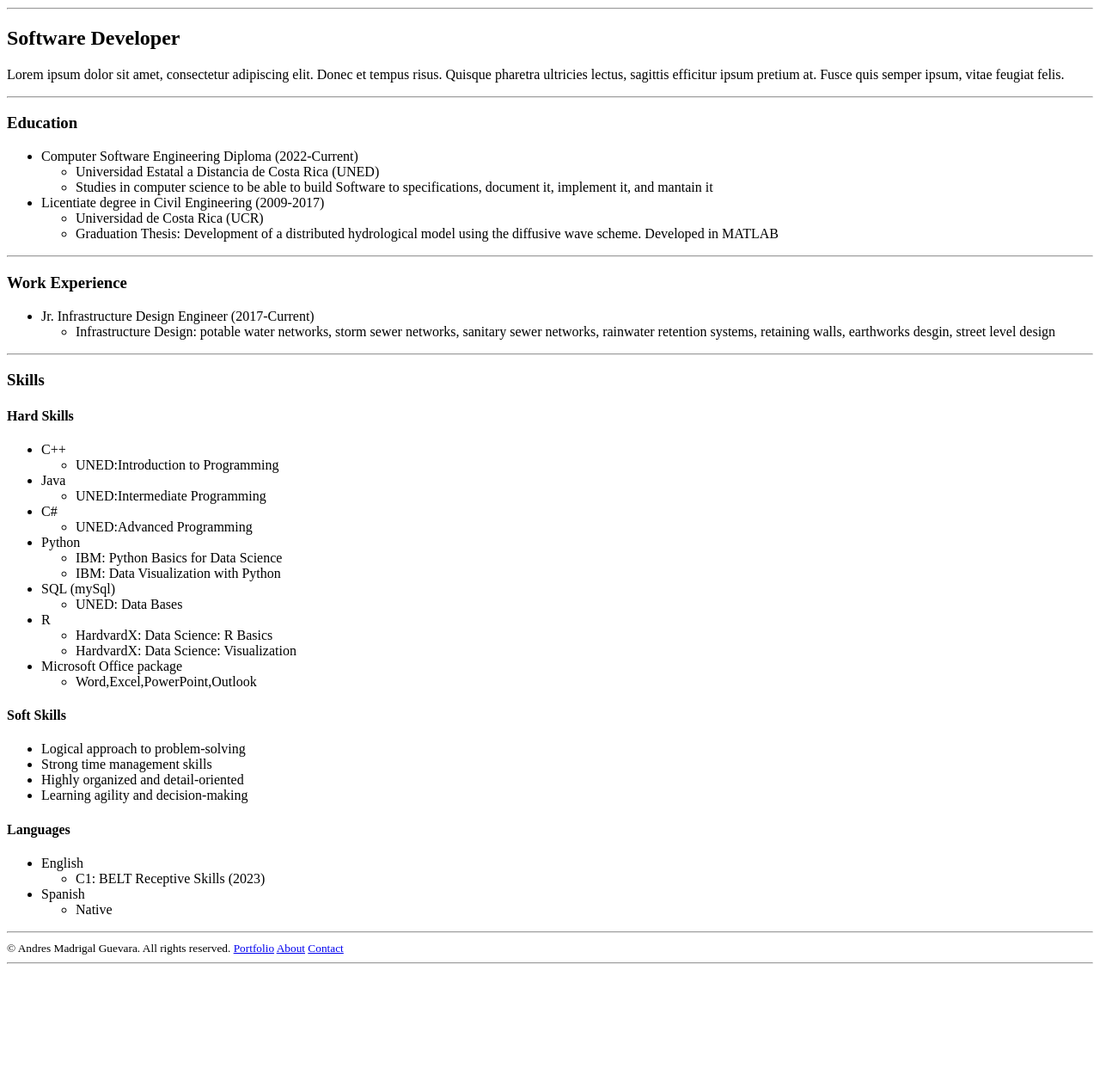
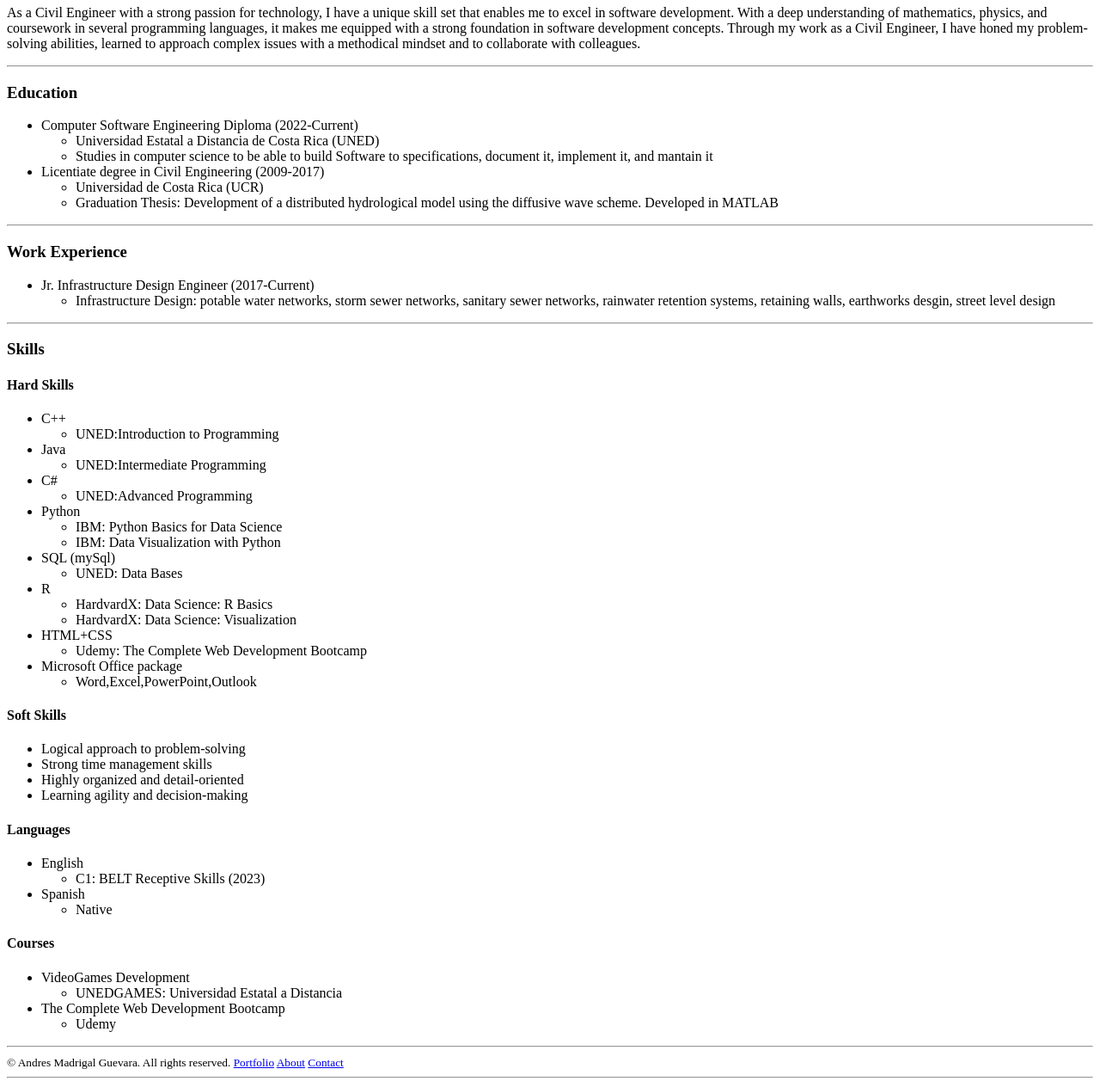
Before and after one commit to andresm90/HTML-RESUME, a plain HTML site: page index.html in a window 1280 px wide. Shown: the part 263-1520 px from the top of the page at 86% size. Before the commit the page ends 1392 px from the top, so only its background shows below. Drawn offline with Linux system fonts and the light colour scheme.

Commit message:
Add div sections and courses info

```diff
--- a/index.html
+++ b/index.html
@@ -6,13 +6,15 @@
     <title>Andrés Resume</title>
 </head>
 <body>
-    <h1>Andrés Madrigal</h1>
     <img src="./assets/images/AM LOGO 2.PNG" height="180"/>
     <hr />
+    <div>
         <h2>Software Developer</h2>
-
-    <p>Lorem ipsum dolor sit amet, consectetur adipiscing elit. Donec et tempus risus. Quisque pharetra ultricies lectus, sagittis efficitur ipsum pretium at. Fusce quis semper ipsum, vitae feugiat felis.</p>
+        <p>As a Civil Engineer with a strong passion for technology, I have a unique skill set that enables me to excel in software development. With a deep understanding of mathematics, physics, and coursework in several programming languages, it makes me equipped with a strong foundation in software development concepts. Through my work as a Civil Engineer, I have honed my problem-solving abilities, learned to approach complex issues with a methodical mindset and to collaborate with colleagues.</p>
+    </div>
     <hr />
+    <!--Education-->
+    <div>
         <h3>Education</h3>
         <ul>
             <li>Computer Software Engineering Diploma (2022-Current)
@@ -28,7 +30,11 @@
                 </ul>
             </li>
         </ul>
+    </div>
+    <!--END Education-->
     <hr />
+    <!--Work Experience-->
+    <div>
         <h3>Work Experience</h3>
         <ul>
             <li>Jr. Infrastructure Design Engineer (2017-Current)
@@ -37,6 +43,8 @@
                 </ul>
             </li>
         </ul>
+    </div>
+    <!--END Work Experience-->
     <hr />
 
     <h3>Skills</h3>
@@ -74,6 +82,12 @@
                 <ul>
                     <li>HardvardX: Data Science: R Basics</li>
                     <li>HardvardX: Data Science: Visualization</li>
+                </ul>
+            </li>
+            <li>
+                HTML+CSS
+                <ul>
+                    <li>Udemy: The Complete Web Development Bootcamp</li>
                 </ul>
             </li>
             <li>Microsoft Office package
@@ -114,6 +128,22 @@
         </ul>
     </div>
     <!--#end Soft Skills -->
+    <!--Languages -->
+    <div>
+        <h4>Courses</h4>
+        <ul>
+            <li>
+                VideoGames Development
+                <ul>
+                    <li>UNEDGAMES: Universidad Estatal a Distancia</li>
+                </ul>
+            </li>
+            <li>The Complete Web Development Bootcamp</li>
+            <ul>
+                <li>Udemy</li>
+            </ul>
+        </ul>
+    </div>
 
     <hr />
     <footer>
```
Lines whose indentation alone changed are shown as unchanged.
